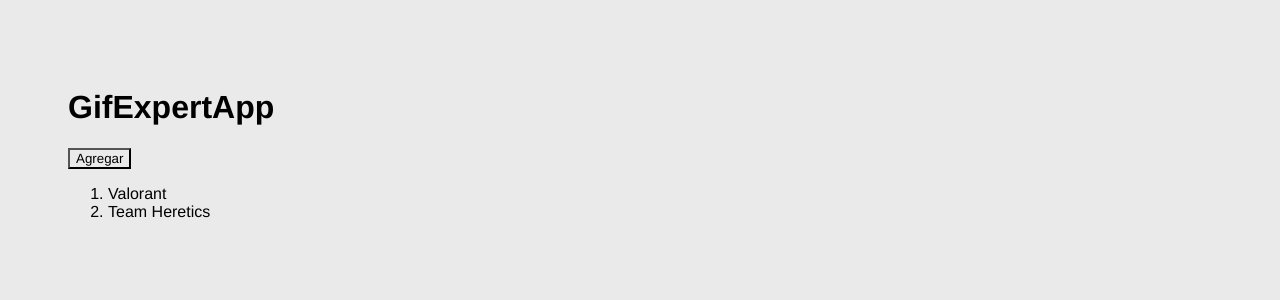
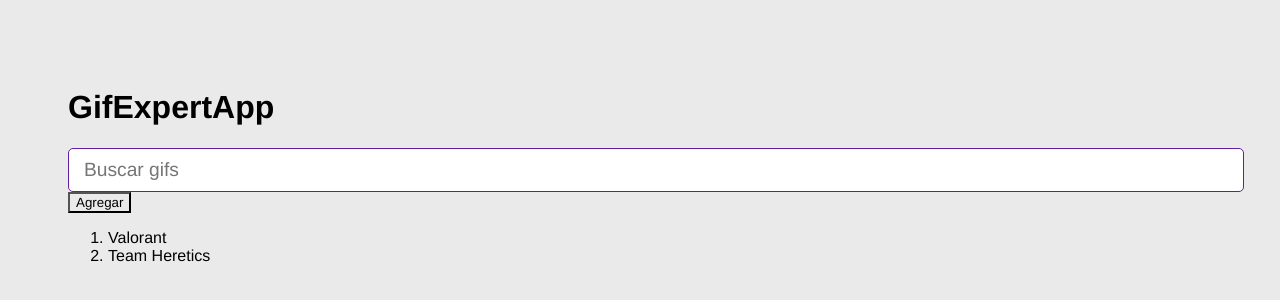
Before and after one commit to WilberthGamboa/GuiaReact, a React (Vite) app in the folder 01-GifApp/: page / in a window 1280 px wide. Shown: the top 300 px of the page. Built offline with nearby package versions, Linux system fonts and the light colour scheme.

Commit message:
addcategory

```diff
--- a/01-GifApp/src/GifExpertApp.jsx
+++ b/01-GifApp/src/GifExpertApp.jsx
@@ -1,15 +1,17 @@
 import React, { useState } from 'react'
+import { AddCategory } from './components/AddCategory';
 
 export const GifExpertApp = () => {
   const [categories, setCategories] = useState(['Valorant','Team Heretics'])
   const onAddCategory =  () =>{
-    console.log('soy el valorant');
+    setCategories(['Valorant',...categories]);v
   }
   return (
     <>
     {/* título */}
     <h1>GifExpertApp</h1>
     {/* Input */}
+    <AddCategory/>
     {/* Listado de gif */}
     <button onClick={onAddCategory}> Agregar </button>
     <ol>
--- /dev/null
+++ b/01-GifApp/src/components/AddCategory.jsx
@@ -0,0 +1,15 @@
+import React from 'react'
+
+export const AddCategory = () => {
+  return (
+   <input
+    type='text'
+    placeholder="Buscar gifs"
+
+
+
+   >
+
+   </input>
+  )
+}
```
Also changed, not shown: 1 other file (tests, documents, lock files or other folders).
